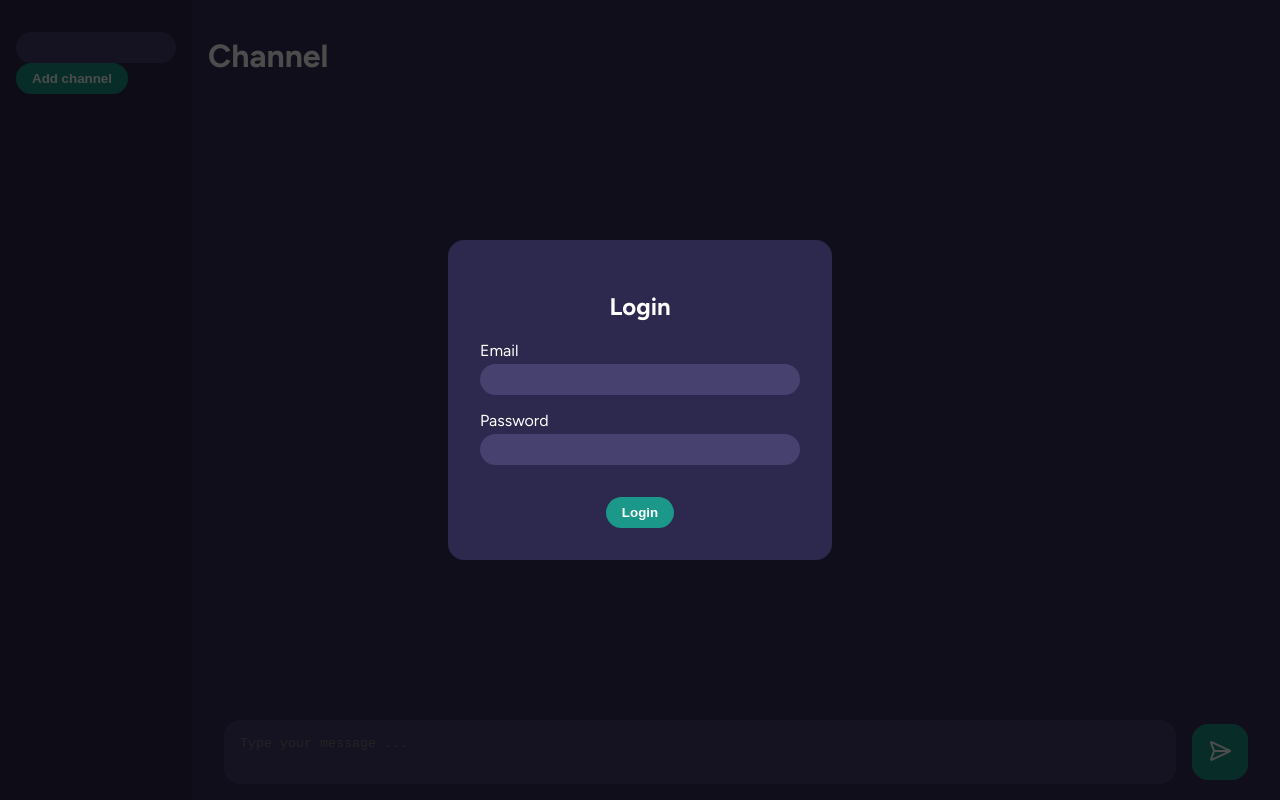
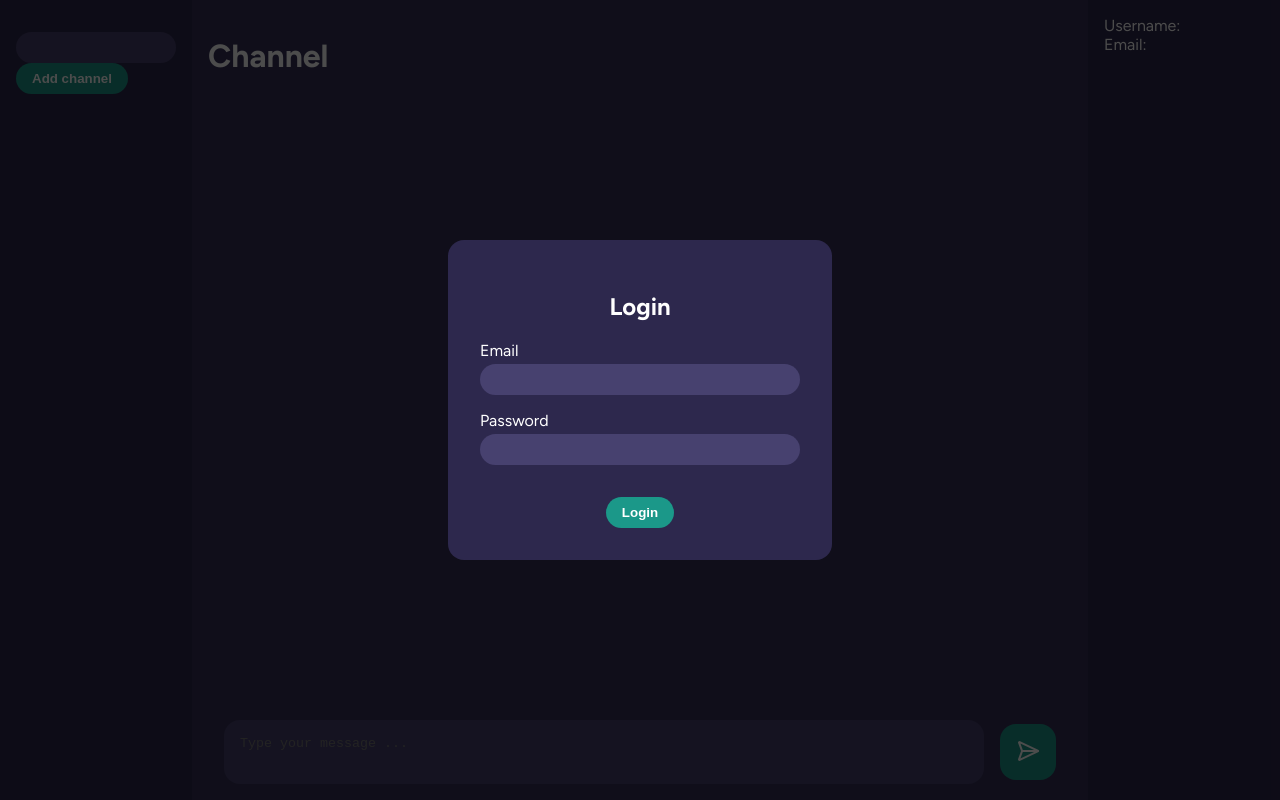
Before and after one commit to InjustFr/synest-client, a Vue app: page / in a window 1280 px wide. Built offline with nearby package versions, Linux system fonts and the light colour scheme; the HTML template or start-up script is replaced by a standard one.

Commit message:
feat(user): add profile view

```diff
--- a/src/App.vue
+++ b/src/App.vue
@@ -14,6 +14,7 @@
                 <AppButton type="submit" icon><SendHorizonal /></AppButton>
             </form>
         </main>
+        <ProfileView />
         <LoginPopin
             v-if="!isLoggedIn"
             @logged-in="connect"
@@ -25,19 +26,22 @@
 import MessageList from './components/MessageList.vue';
 import ChannelList from './components/ChannelList.vue';
 import { ref } from 'vue';
-import { type Channel, type Message, useMessagesStore } from './stores/messages';
+import { useMessagesStore } from './stores/messages';
 import { storeToRefs } from 'pinia';
 import AppButton from './components/AppButton.vue';
 import AppTextarea from './components/AppTextarea.vue';
 import LoginPopin from './components/Login/LoginPopin.vue';
 import { useUserStore } from './stores/user';
 import { SendHorizonal } from 'lucide-vue-next';
+import type { Channel, Message } from './types/channel';
+import { getChannels } from './api/channel';
+import ProfileView from './components/ProfileView.vue';
 
 const URL = '/api/.well-known/mercure?topic=/server';
 
 const { channels } = storeToRefs(useMessagesStore());
 
-const { isLoggedIn } = storeToRefs(useUserStore());
+const { profile, token, isLoggedIn } = storeToRefs(useUserStore());
 
 const message = ref('');
 const username = ref('');
@@ -93,7 +97,7 @@ async function sendMessage() {
     }
 
     const messageToSend = {
-        username: username.value,
+        username: profile.value?.username,
         content: message.value,
         channel: selectedChannel.value.id,
     };
@@ -103,6 +107,7 @@ async function sendMessage() {
         body: JSON.stringify(messageToSend),
         headers: {
             'Content-Type': 'application/json',
+            'Authorization': 'Bearer ' + token.value,
         },
     });
 
@@ -124,13 +129,7 @@ function selectChannel(channel: Channel) {
 }
 
 async function loadChannels() {
-    const response = await fetch('/api/channels');
-    if (!response.ok) {
-        throw new Error('Error while fetching channels');
-    }
-
-    channels.value = await response.json();
-
+    channels.value = await getChannels();
     selectedChannel.value = channels.value[0] ?? null;
 }
 </script>
--- /dev/null
+++ b/src/api/channel.ts
@@ -0,0 +1,20 @@
+import { useUserStore } from '@/stores/user';
+import type { Channel } from '@/types/channel';
+import { storeToRefs } from 'pinia';
+
+export async function getChannels(): Promise<Channel[]> {
+    const { token } = storeToRefs(useUserStore());
+
+    const result = await fetch('/api/channels', {
+        method: 'GET',
+        headers: {
+            Authorization: 'Bearer ' + token.value,
+        },
+    });
+
+    if (result.ok) {
+        return await result.json();
+    }
+
+    throw new Error('Error while fetching channels');
+}
--- /dev/null
+++ b/src/api/user.ts
@@ -0,0 +1,20 @@
+import { storeToRefs } from 'pinia';
+import { useUserStore } from '../stores/user';
+import type { UserProfile } from '@/types/user';
+
+export async function getProfile(): Promise<UserProfile> {
+    const { token } = storeToRefs(useUserStore());
+
+    const result = await fetch('/api/profile', {
+        method: 'GET',
+        headers: {
+            Authorization: 'Bearer ' + token.value,
+        },
+    });
+
+    if (result.ok) {
+        return await result.json();
+    }
+
+    throw new Error('Error while fetching profile');
+}
--- a/src/components/ChannelList.vue
+++ b/src/components/ChannelList.vue
@@ -13,7 +13,7 @@
 </template>
 
 <script setup lang="ts">
-import type { Channel } from '@/stores/messages';
+import type { Channel } from '@/types/channel';
 import { ref } from 'vue';
 import AppButton from './AppButton.vue';
 import AppInput from './AppInput.vue';
--- a/src/components/ChannelListElement.vue
+++ b/src/components/ChannelListElement.vue
@@ -18,7 +18,7 @@
 </template>
 
 <script setup lang="ts">
-import type { Channel } from '@/stores/messages';
+import type { Channel } from '@/types/channel';
 import { X } from 'lucide-vue-next';
 
 defineProps<{
--- a/src/components/Login/LoginForm.vue
+++ b/src/components/Login/LoginForm.vue
@@ -36,6 +36,7 @@ import AppInput from '../AppInput.vue';
 import FormGroup from '../FormGroup.vue';
 import { storeToRefs } from 'pinia';
 import { useUserStore } from '@/stores/user';
+import { getProfile } from '@/api/user';
 
 const emit = defineEmits<{
     loggedIn: [];
@@ -44,7 +45,7 @@ const emit = defineEmits<{
 const email = ref('');
 const password = ref('');
 
-const { token } = storeToRefs(useUserStore());
+const { token, profile } = storeToRefs(useUserStore());
 
 async function login() {
     const result = await fetch('/api/login', {
@@ -59,8 +60,10 @@ async function login() {
     });
 
     if (result.ok) {
-        token.value = await result.json();
+        token.value = (await result.json()).token;
         emit('loggedIn');
+
+        profile.value = await getProfile();
     }
 }
 </script>
--- /dev/null
+++ b/src/components/ProfileView.vue
@@ -0,0 +1,19 @@
+<template>
+    <aside class="profile">
+        <p>Username: {{ profile?.username }}</p>
+        <p>Email: {{ profile?.email }}</p>
+    </aside>
+</template>
+
+<script setup lang="ts">
+import { useUserStore } from '@/stores/user';
+import { storeToRefs } from 'pinia';
+
+const { profile } = storeToRefs(useUserStore());
+</script>
+
+<style lang="css" scoped>
+.profile {
+    background: var(--space-cadet);
+}
+</style>
--- a/src/stores/user.ts
+++ b/src/stores/user.ts
@@ -1,12 +1,15 @@
+import type { UserProfile } from '@/types/user';
 import { defineStore } from 'pinia';
 import { computed, ref } from 'vue';
 
 export const useUserStore = defineStore('user', () => {
     const token = ref<string | null>(null);
 
+    const profile = ref<UserProfile | null>(null);
+
     const isLoggedIn = computed(() => {
         return token.value !== null;
     });
 
-    return { token, isLoggedIn };
+    return { token, profile, isLoggedIn };
 });
--- /dev/null
+++ b/src/types/channel.ts
@@ -0,0 +1,11 @@
+export type Message = {
+    id: string;
+    username: string;
+    content: string;
+};
+
+export type Channel = {
+    id: string;
+    name: string;
+    messages: Message[];
+};
--- /dev/null
+++ b/src/types/user.ts
@@ -0,0 +1,4 @@
+export type UserProfile = {
+    email: string;
+    username: string;
+};
```
Also changed, not shown: src/stores/messages.ts (+1 -12 lines).
